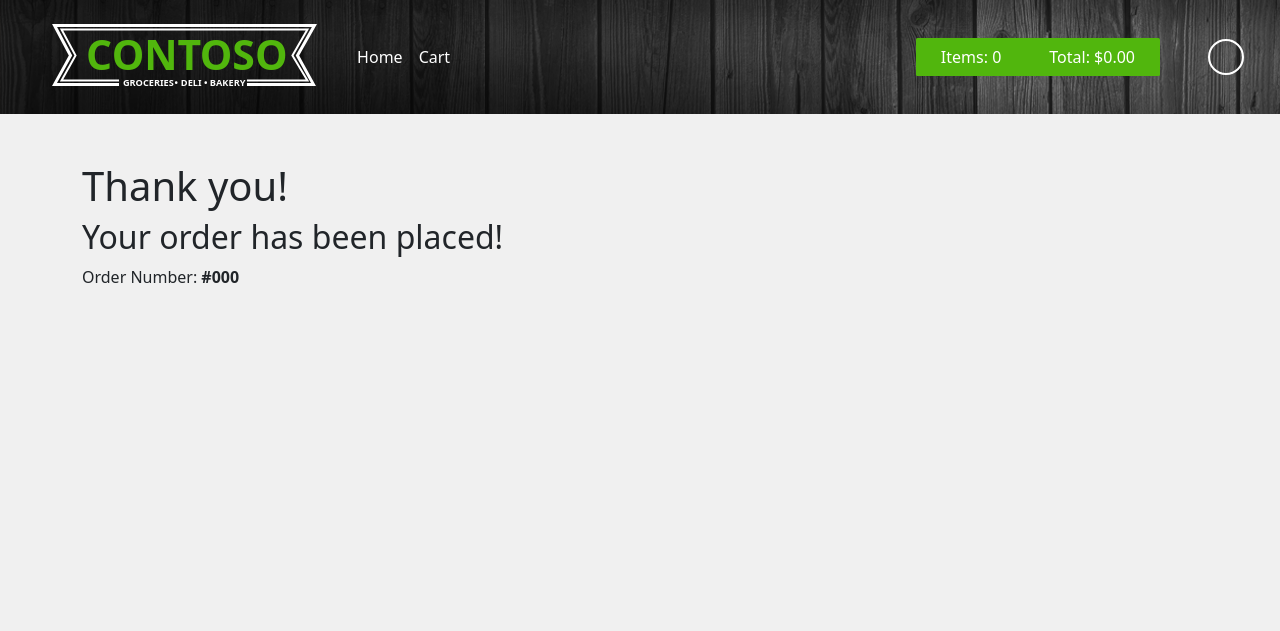
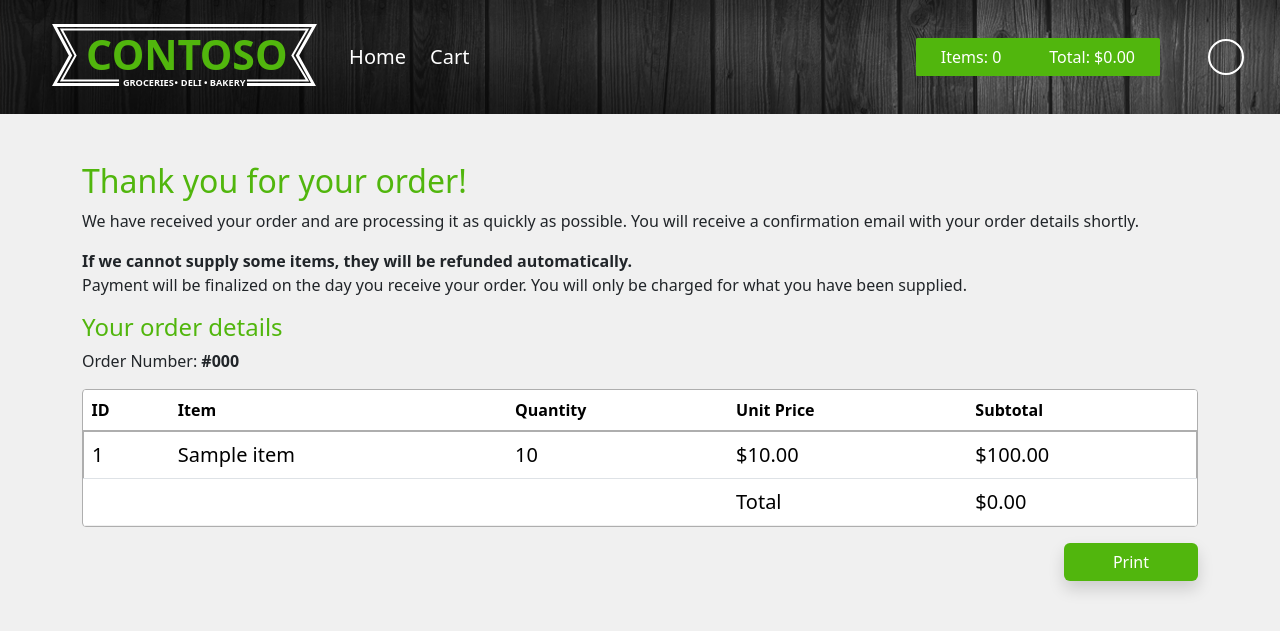
Before and after one commit to microsoft/jumpstart-agora-apps, a Flask app: template contoso_supermarket/developer/pos/src/templates/checkout.html in a window 1280 px wide. Shown: the top 631 px of the page. Run offline with Flask 2, Linux system fonts and the light colour scheme; the template is opened without the code that fills it: most values are stand-ins (such as "Sample title", 1, 10 or a date in 2020); some libraries are stand-ins or nearby versions.

Commit message:
Updated pos app table formatting and thankyou page

```diff
--- a/contoso_supermarket/developer/pos/src/app.py
+++ b/contoso_supermarket/developer/pos/src/app.py
@@ -173,15 +173,21 @@
 
     cur = conn.cursor()
     cart = session.get('cart', [])
-    orderDate = datetime.now()
-    jsoncart = json.dumps(cart)
-    query = "INSERT INTO contoso.Orders (orderDate, orderdetails, storeId) VALUES ('{}', '{}', {}) returning orderId".format(orderDate, jsoncart, storeid)
-    cur.execute(query)
-    ordernumber = cur.fetchone()[0]
-    conn.commit()
-    cur.close()
-    session.clear() # clears the cart
-    return render_template('checkout.html', ordernumber=ordernumber)
+
+    # only create order if the cart isn't empty
+    if(len(cart) == 0):
+        return redirect(url_for('index'))
+    else:
+        order = cart.copy() # stores a copy of the cart for the checkout page summary
+        orderDate = datetime.now()
+        jsoncart = json.dumps(cart)
+        query = "INSERT INTO contoso.Orders (orderDate, orderdetails, storeId) VALUES ('{}', '{}', {}) returning orderId".format(orderDate, jsoncart, storeid)
+        cur.execute(query)
+        ordernumber = cur.fetchone()[0]
+        conn.commit()
+        cur.close()
+        session.clear() # clears the cart
+        return render_template('checkout.html', ordernumber=ordernumber, order=order)
 
 @app.route('/addPurchase',methods = ['POST'])
 def addPurchase():
--- a/contoso_supermarket/developer/pos/src/static/css/base.css
+++ b/contoso_supermarket/developer/pos/src/static/css/base.css
@@ -26,10 +26,8 @@
 .border-none {
     border-color: #f0f0f0 !important;
 }
-
-/* table overrides */
-[contentEditable="true"] {
-    /* background-color: #FFF!; */
+.rounded{
+    border-radius: 0.25rem !important;
 }
 
 /* button reset */
--- a/contoso_supermarket/developer/pos/src/templates/checkout.html
+++ b/contoso_supermarket/developer/pos/src/templates/checkout.html
@@ -1,12 +1,58 @@
-{% extends 'base.html' %}
+{% extends 'base.html' %} {% block content %}
 
-{% block content %}
+<h1 class="fs-2 text-green">Thank you for your order!</h1>
+<p>
+    We have received your order and are processing it as quickly as possible. You will receive a confirmation email with
+    your order details shortly.
+</p>
+<p>
+    <strong>If we cannot supply some items, they will be refunded automatically.</strong><br />
+    Payment will be finalized on the day you receive your order. You will only be charged for what you have been
+    supplied.
+</p>
 
+<h4 class="text-green">Your order details</h4>
+<div class="mb-3">Order Number: <b>#{{ ordernumber }}</b></div>
 
-  <h1>Thank you!</h1>
-  <h2> Your order has been placed!</br></h2>
-  Order Number: <b>#{{ ordernumber }}</b>
+<div class="rounded border border border-grey rounded bg-white overflow-hidden">
+    <table class="table m-0">
+        <thead>
+            <tr>
+                <th scope="col">ID</th>
+                <th scope="col">Item</th>
+                <th scope="col">Quantity</th>
+                <th scope="col">Unit Price</th>
+                <th scope="col">Subtotal</th>
+            </tr>
+        </thead>
+        <tbody class="table-group-divider border-grey">
+            {% for item in order %}
+            <tr class="border-top border-bottom border-1 fs-5">
+                <td>{{ item['id'] }}</td>
+                <td>{{ item['name'] }}</td>
+                <td>{{ item['quantity'] }}</td>
+                <td>${{ "%.2f" | format (item['price']) }}</td>
+                <td>${{ "%.2f" | format (item['quantity'] * item['price']) }}</td>
+            </tr>
+            {% endfor %}
+            <tr class="border-none fw-medium fs-5">
+                <td colspan="3"></td>
+                <td>Total</td>
+                <td id="cart-total"></td>
+            </tr>
+        </tbody>
+    </table>
+</div>
+<div class="d-flex mt-3">
+    <a href="javascript:window.print();" class="btn bg-green text-white px-5 shadow ms-auto" type="submit">Print</a>
+</div>
 
-
+<script>
+    // Update the order total on page load
+    var items = "{% if order %}{{ order|tojson }}{% else %}[]{% endif %}";
+    var cart = JSON.parse(items);
+    var cartTotal = cart.map((item) => item.price * item.quantity).reduce((a, b) => a + b, 0);
+    $("#cart-total").text("$" + cartTotal.toFixed(2));
+</script>
 
 {% endblock %}
--- a/contoso_supermarket/developer/pos/src/templates/inventory.html
+++ b/contoso_supermarket/developer/pos/src/templates/inventory.html
@@ -2,7 +2,7 @@
 {% extends 'base.html' %}
 
 {% block content %}
-<h1 class="text-green mb-4">Product List</h1>
+<h1 class="text-green mb-4 fs-2">Product List</h1>
 <table class="table">
   <thead>
     <tr>
--- a/contoso_supermarket/developer/pos/src/templates/item.html
+++ b/contoso_supermarket/developer/pos/src/templates/item.html
@@ -7,7 +7,7 @@
             <div class="h5 mb-2">{{ product.name }}</div>
             <div class="fs-6 mb-2">{{ product.description }}</div>
             <div class="h3 mb-3">${{ "%.2f" | format(product.price) }}</div>
-            <a href="#" class="btn add-to-cart w-100 bg-green text-white fw-normal shadow-sm" id="liveAlertBtn" onclick="alert('Item Added to Cart', 'success')"  data-product-id="{{ product.produtctid }}" data-product-name="{{ product.name }}" data-product-price="{{ product.price }}"   data-product="{{ product.produtctid }} ">Add to order</a>
+            <a href="#" class="btn add-to-cart w-100 bg-green text-white fw-normal shadow-sm" id="liveAlertBtn" onclick="alert('Item Added to Cart', 'success')"  data-product-id="{{ product.productid }}" data-product-name="{{ product.name }}" data-product-price="{{ product.price }}"   data-product="{{ product.productid }} ">Add to order</a>
           </div>
         </div>
       </div>
--- a/contoso_supermarket/developer/pos/src/templates/navbar.html
+++ b/contoso_supermarket/developer/pos/src/templates/navbar.html
@@ -9,14 +9,16 @@
         <span class="navbar-toggler-icon"></span>
       </button>
       <div class="collapse navbar-collapse" id="navbarSupportedContent">
-        <ul class="navbar-nav me-auto mb-2 mb-lg-0" >
-          <li class="nav-item">
-            <a class="nav-link text-white {% if active_page == 'home' %}selected{% endif %}" href="{{ url_for('index') }}">Home</a>
-          </li>
-          <li class="nav-item">
-            <a class="nav-link text-white {% if active_page == 'cart' %}selected{% endif %}" href="{{ url_for('cart') }}">Cart</a>
-          </li>
-        </ul>
+        <div class="me-auto mb-2 mb-lg-0">
+          <ul class="navbar-nav">
+            <li class="nav-item">
+              <a class="nav-link p-0 fs-5 text-white fs-5 {% if active_page == 'home' %}text-green{% endif %}" href="{{ url_for('index') }}">Home</a>
+            </li>
+            <li class="nav-item ms-4">
+              <a class="nav-link p-0 fs-5 text-white fs-5 {% if active_page == 'cart' %}text-green{% endif %}" href="{{ url_for('cart') }}">Cart</a>
+            </li>
+          </ul>
+        </div>
         <form class="d-flex" role="checkout">
           <a href="{{ url_for('cart') }}" id="checkout-btn" class="btn border-radius-xs bg-green px-4 text-white d-flex justify-content-between" type="submit">
             <div class="me-5">
```
Also changed, not shown: contoso_supermarket/developer/pos/src/templates/cart.html (+9 -6 lines).
